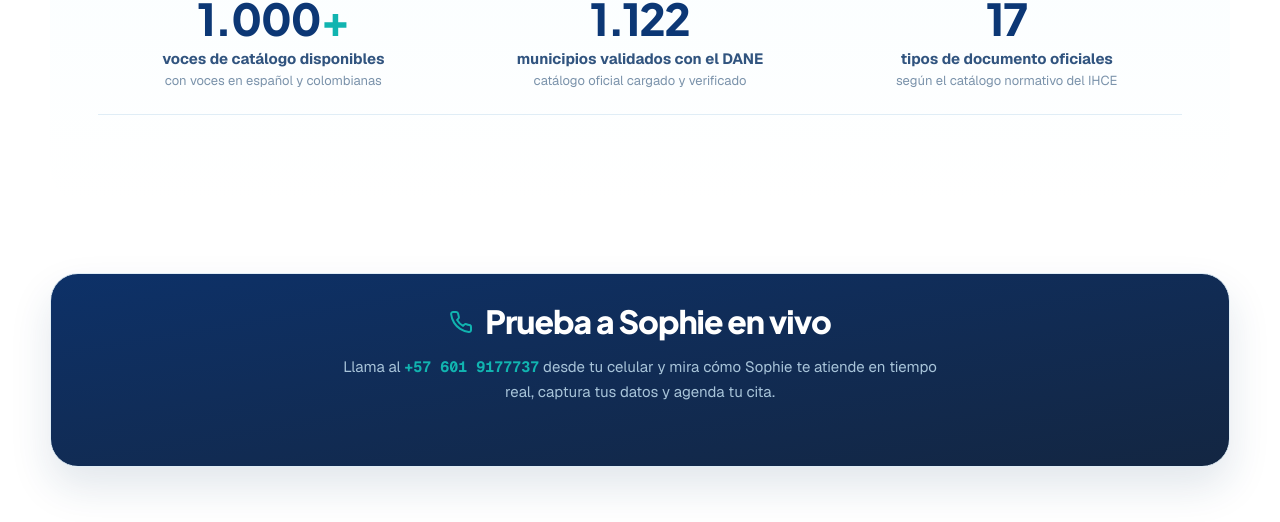
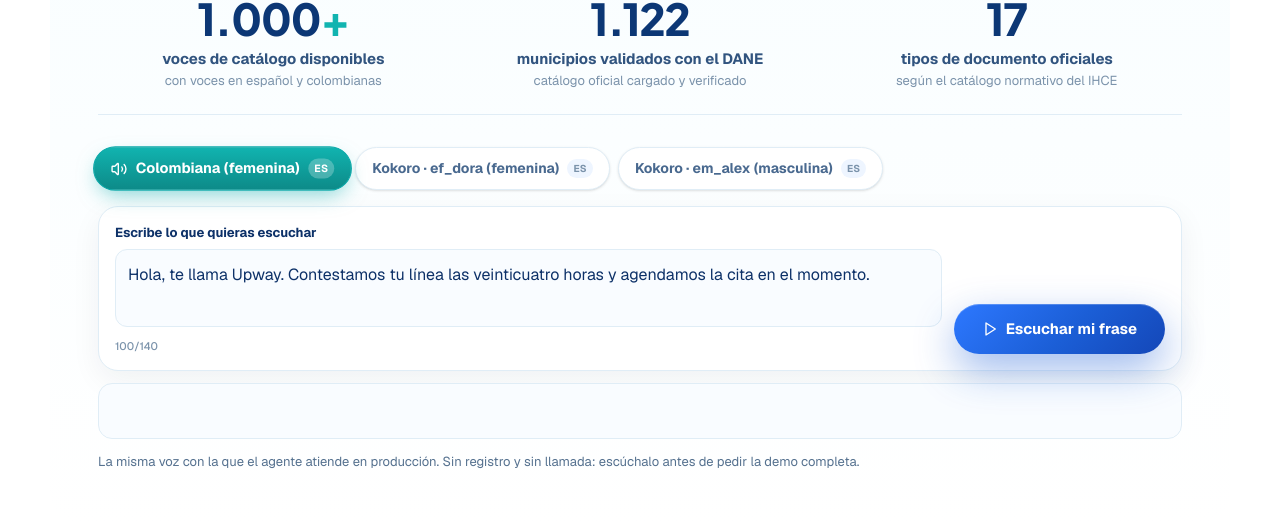
Before and after one commit to rich020383-commits/upway.app, a Next.js app: page / in a window 1280 px wide. Shown: the part 2402-2924 px from the top of the page. Built offline with nearby package versions, Linux system fonts and the light colour scheme; no server answers.

Commit message:
feat: restaurar sistema de voces en seccion prueba; mantener accesos a demo desactivados

```diff
--- a/app/page.tsx
+++ b/app/page.tsx
@@ -9,7 +9,7 @@ import SophieChatButton from '@/components/sophie-chat-button';
 import { abrirChat } from '@/lib/chat-event';
 import ScrambleText from '@/components/landing/scramble-text';
 import CountUp from '@/components/landing/count-up';
-// import VoiceDemo from '@/components/landing/voice-demo'; — DESACTIVADO (costo alto)
+import VoiceDemo from '@/components/landing/voice-demo';
 import PromoBanner from '@/components/landing/promo-banner';
 
 /* El logo animado es el splash de arranque de la app, no un adorno de la
@@ -743,7 +743,7 @@ export default function Home() {
           </div>
 
           <div className="relative">
-            {/* <VoiceDemo /> desactivado: captura de datos a agenda (costo alto) */}
+            <VoiceDemo />
           </div>
         </section>
 
```
